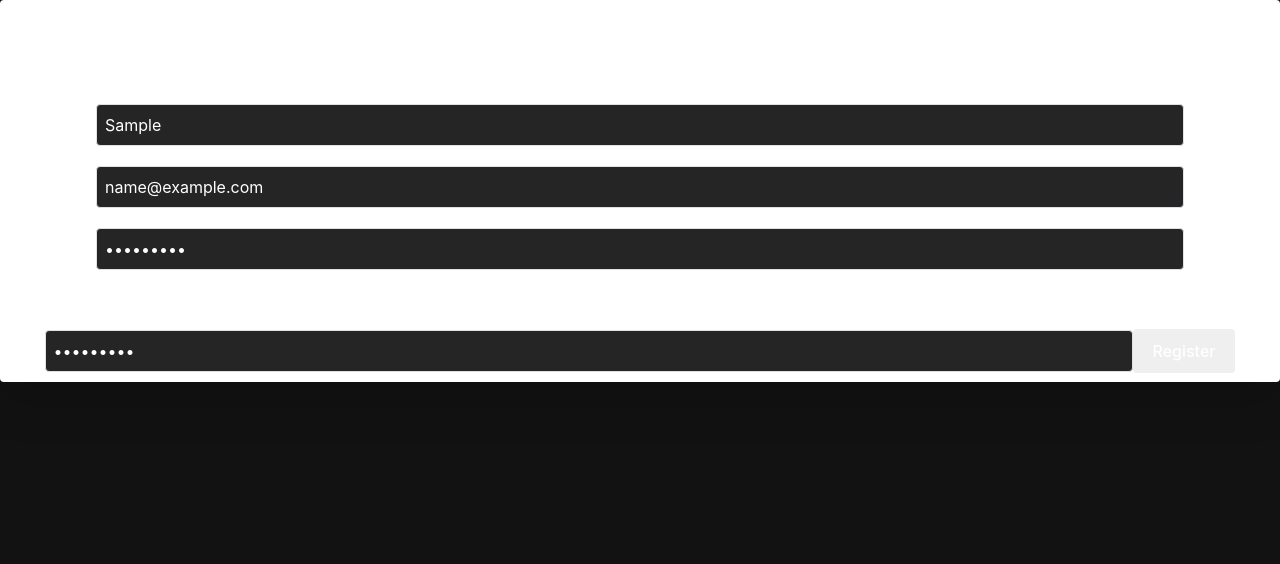
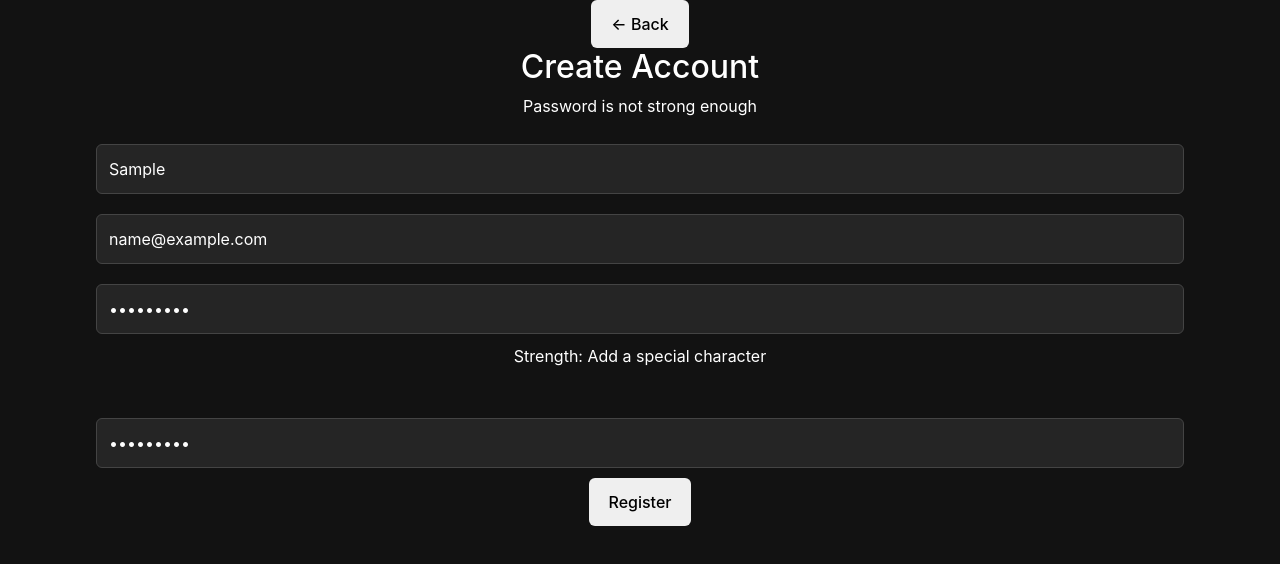
Before and after one commit to alanthoms/ku_fyp, a React (Create React App) app in the folder movie-recommender/client/: page /register in a window 1280 px wide. Both pictures are taken after typing "Sample", "name@example.com", "Sample123", "Sample123" into the empty fields and a click on the button "Register". Shown: the top 564 px of the page. Built offline with nearby package versions, Linux system fonts and the light colour scheme.

Commit message:
Add Film to Desired Watchlist

```diff
--- a/movie-recommender/client/src/components/MovieDetail.js
+++ b/movie-recommender/client/src/components/MovieDetail.js
@@ -10,6 +10,10 @@ const MovieDetail = () => {
   const [rating, setRating] = useState(5);
   const [isEditing, setIsEditing] = useState(false);
 
+
+  const [watchlists, setWatchlists] = useState([]);
+  const [selectedWatchlistId, setSelectedWatchlistId] = useState("");
+
   const token = localStorage.getItem("token");
   const user = JSON.parse(localStorage.getItem("user"));
 
@@ -18,7 +22,9 @@ const MovieDetail = () => {
       try {
         const movieResponse = await axios.get(`http://localhost:5000/movie/${movieId}`);
         const reviewsResponse = await axios.get(`http://localhost:5000/api/reviews/${movieId}`);
-
+        const watchlistsResponse = await axios.get("http://localhost:5000/api/watchlists", {
+          headers: { Authorization: `Bearer ${token}` },
+        });
         const movieData = movieResponse.data;
         setMovie({
           id: movieData.id,
@@ -36,6 +42,7 @@ const MovieDetail = () => {
           setRating(review.rating);
           setIsEditing(true);
         }
+        setWatchlists(watchlistsResponse.data);
       } catch (error) {
         console.error("Error fetching movie details:", error);
       }
@@ -44,8 +51,24 @@ const MovieDetail = () => {
     fetchMovieDetails();
   }, [movieId, user.id]);
 
+  const handleAddToWatchlist = async () => {
+    console.log("Trying to add movie:", { selectedWatchlistId, movieId: movie.id });
+    try {
+      const token = localStorage.getItem("token");
+      await axios.post(`http://localhost:5000/api/watchlists/${selectedWatchlistId}/movies`,
+        { movieId: movie.id },
+        { headers: { Authorization: `Bearer ${token}` } }
+      );
+      alert("🎥 Movie added to watchlist!");
+    } catch (error) {
+      console.error("Failed to add to watchlist", error);
+      alert("Failed to add movie to watchlist!");
+    }
+  };
+
   const handleSubmitReview = async (e) => {
     e.preventDefault();
+    console.log("Adding movie to watchlist:", selectedWatchlistId, movie.id);
     try {
       await axios.post("http://localhost:5000/api/reviews", {
         movieId: movie.id,
@@ -70,9 +93,17 @@ const MovieDetail = () => {
       <div>
         <img src={movie.poster} alt={movie.title} />
         <div>
+          <button onClick={handleAddToWatchlist}>Add to Watchlist</button>
+          <select value={selectedWatchlistId} onChange={(e) => setSelectedWatchlistId(e.target.value)}>
+            <option value="">-- Select Watchlist --</option>
+            {watchlists.map(watchlist => (
+              <option key={watchlist.id} value={watchlist.id}>{watchlist.name}</option>
+            ))}
+          </select>
           <h1>{movie.title}</h1>
           <p>{movie.year}, {movie.runtime} mins</p>
           <p>{movie.overview}</p>
+
         </div>
       </div>
 
--- a/movie-recommender/client/src/components/Register.js
+++ b/movie-recommender/client/src/components/Register.js
@@ -28,13 +28,11 @@ const Register = () => {
   const handleRegister = async (e) => {
     e.preventDefault();
 
-    // Validate password match
     if (password !== confirmPassword) {
       setError("Passwords do not match");
       return;
     }
 
-    // Validate password strength
     if (passwordStrength !== "Strong") {
       setError("Password is not strong enough");
       return;
@@ -58,51 +56,49 @@ const Register = () => {
   };
 
   return (
-    <div className="max-w-md mx-auto p-6 shadow-lg mt-10 rounded bg-white">
-      <h2 className="text-xl font-bold mb-4">Create Account</h2>
-      {error && <p className="text-red-500 mb-2">{error}</p>}
-      <form onSubmit={handleRegister} className="space-y-4">
+    <div>
+      <button onClick={() => navigate(-1)}>← Back</button>
+      <h2>Create Account</h2>
+      {error && <p>{error}</p>}
+      <form onSubmit={handleRegister}>
         <input
           type="text"
           placeholder="Username"
-          className="w-full p-2 border rounded"
           value={username}
           onChange={(e) => setUsername(e.target.value)}
           required
         />
+        <br />
         <input
           type="email"
           placeholder="Email"
-          className="w-full p-2 border rounded"
           value={email}
           onChange={(e) => setEmail(e.target.value)}
           required
         />
+        <br />
         <input
           type="password"
           placeholder="Password"
-          className="w-full p-2 border rounded"
           value={password}
           onChange={handlePasswordChange}
           required
         />
         {password && (
-          <p className={`text-sm ${passwordStrength === "Strong" ? "text-green-600" : "text-orange-500"}`}>
+          <p>
             Strength: {passwordStrength}
           </p>
         )}
+        <br />
         <input
           type="password"
           placeholder="Confirm Password"
-          className="w-full p-2 border rounded"
           value={confirmPassword}
           onChange={(e) => setConfirmPassword(e.target.value)}
           required
         />
-        <button
-          type="submit"
-          className="w-full bg-blue-600 text-white py-2 rounded hover:bg-blue-700"
-        >
+        <br />
+        <button type="submit">
           Register
         </button>
       </form>
```
Also changed, not shown: 1 other file (tests, documents, lock files or other folders).
